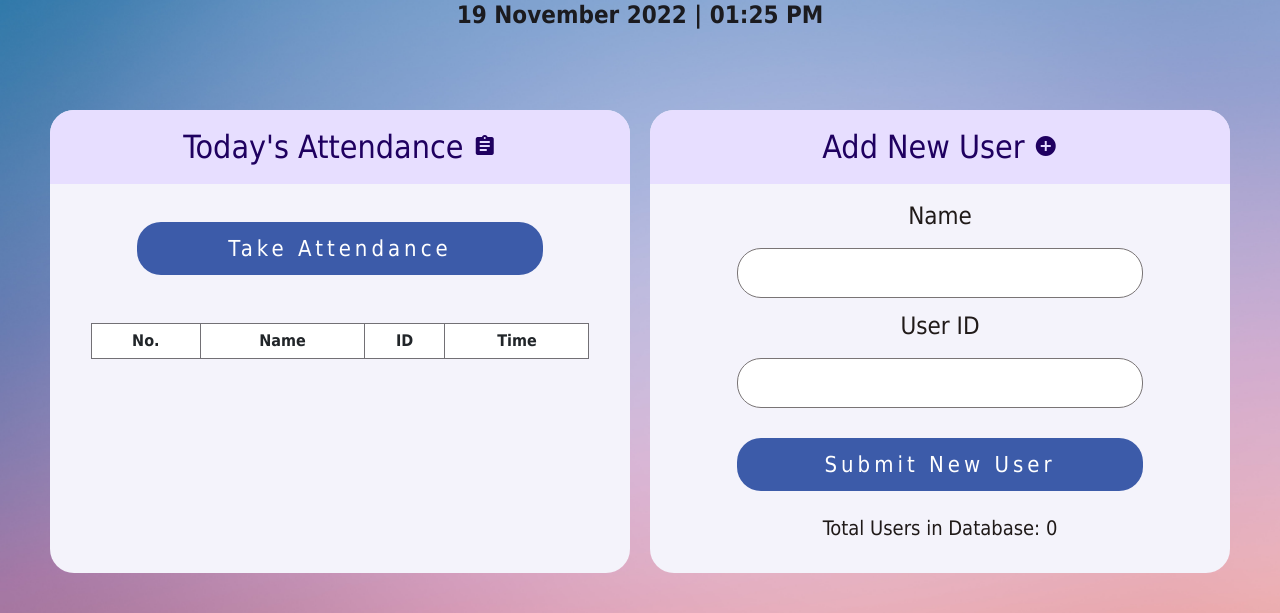
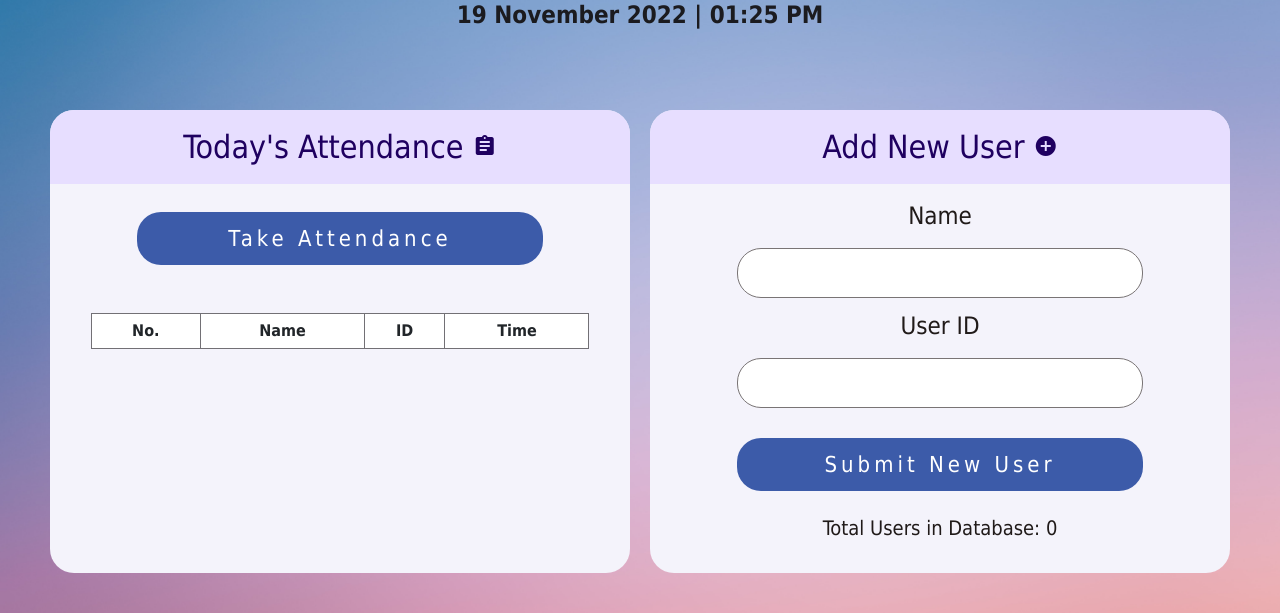
Before and after one commit to Mahmud0808/FRAS, a Flask app: page / in a window 1280 px wide. Shown: the part 166-779 px from the top of the page. Run offline with Flask 2, Linux system fonts and the light colour scheme; parts of the project's set-up code (start-up, migrations or seed data) failed here and were passed over.

Commit message:
Reduced button margin top

```diff
--- a/templates/home.html
+++ b/templates/home.html
@@ -56,7 +56,7 @@ tr:nth-child(even) {
 			<h2 style="border-radius: 24px 24px 0px 0px; background-color: #E7DEFF; color: #1F0060; padding: 18px 10px 18px 10px;">Today's Attendance <i class="material-icons">assignment</i></h2>
 			<div>
 				<a style="text-decoration: none;max-width: 300px;" href="/start">
-					<button style="letter-spacing: 4px; background-color: #3C5BA9 !important; border: 0px; font-size: 22px; border-radius: 24px; width: 70%; padding: 10px; margin-top: 30px; margin-bottom: 30px;" type='submit' class='btn btn-primary'>Take Attendance</button>
+					<button style="letter-spacing: 4px; background-color: #3C5BA9 !important; border: 0px; font-size: 22px; border-radius: 24px; width: 70%; padding: 10px; margin-top: 20px; margin-bottom: 30px;" type='submit' class='btn btn-primary'>Take Attendance</button>
 				</a>
 			</div>
 			<table style="background-color: white; margin-top: 18px;">
```
